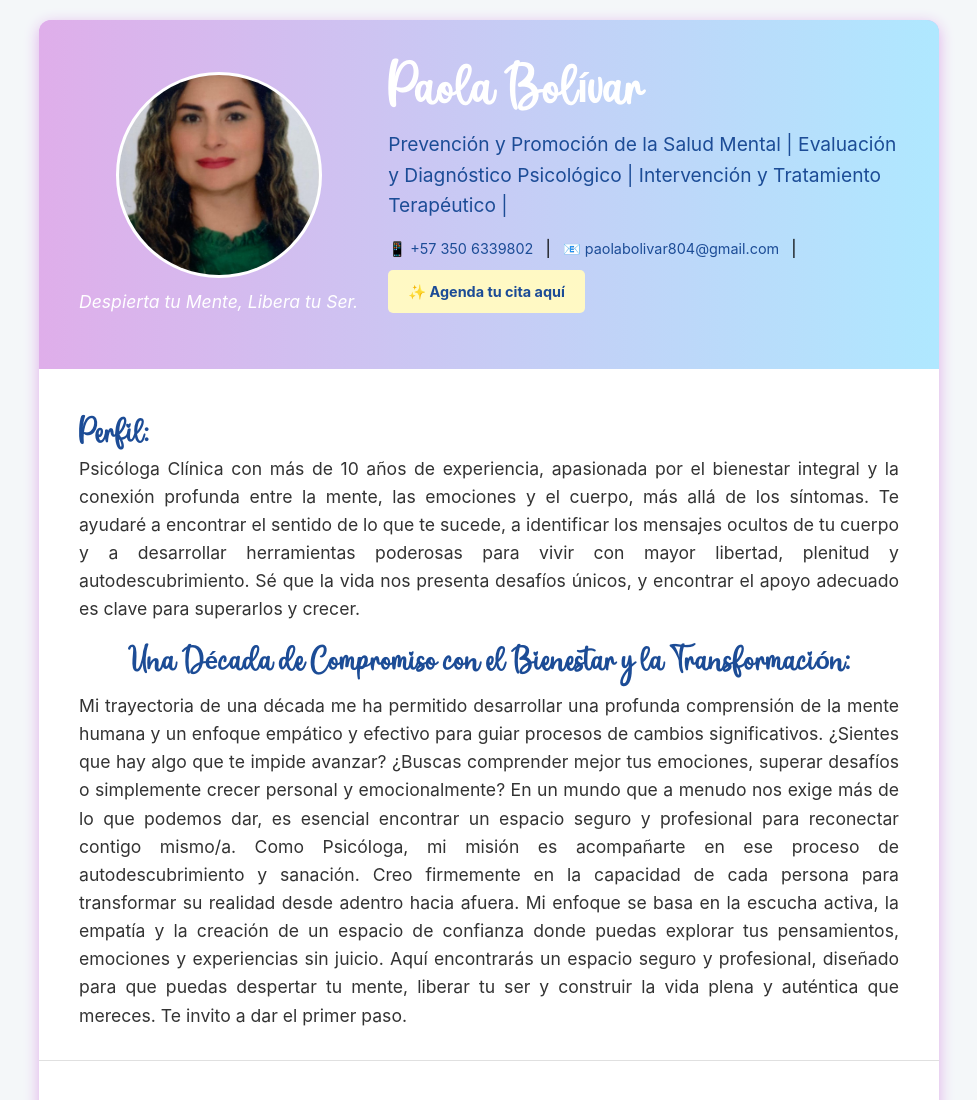
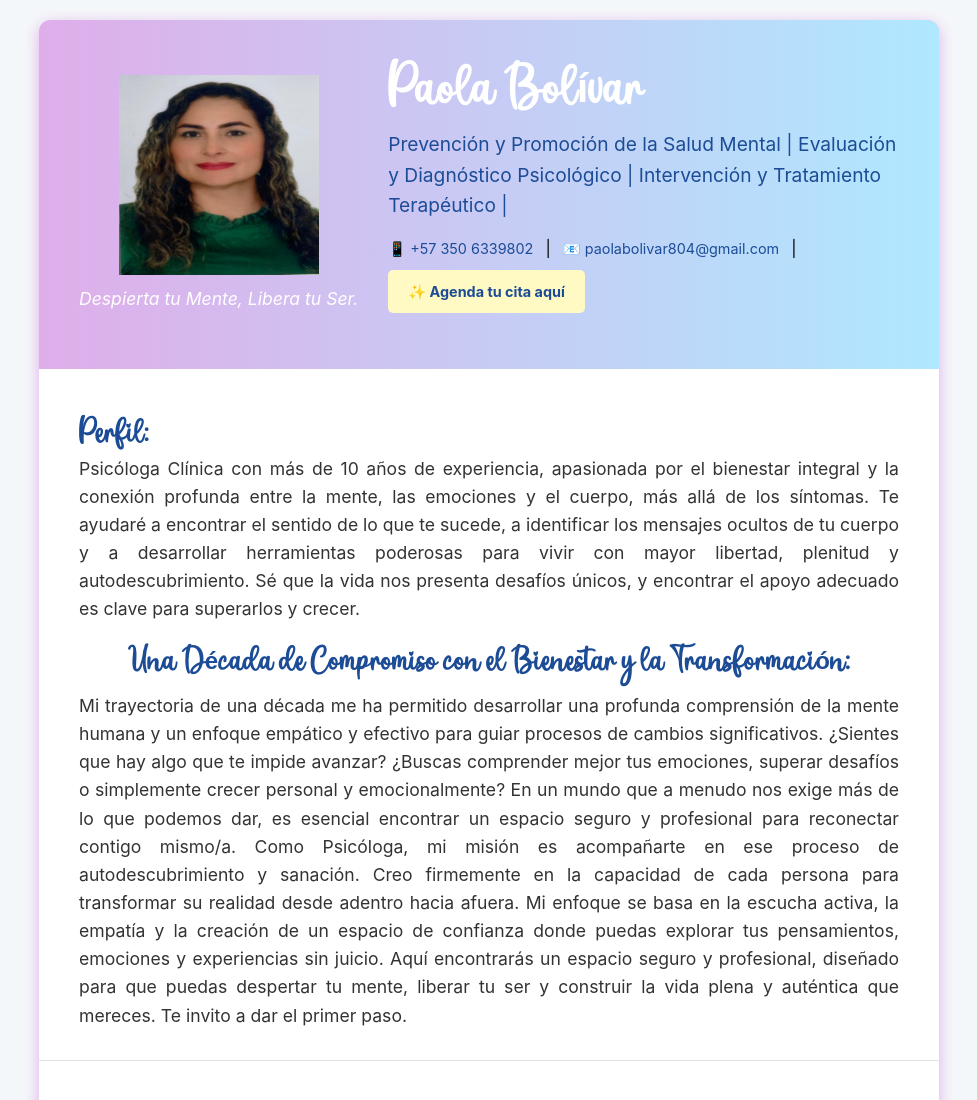
Before and after one commit to jmb8632458/SitioWebPaola, a plain HTML site: page index.html in a window 1280 px wide. Shown: the top 1100 px of the page, without its empty margins (151-1128 px from the left). Drawn offline with Linux system fonts and the light colour scheme.

Commit message:
OtroCambioHPaLaFoto

```diff
--- a/style.css
+++ b/style.css
@@ -75,11 +75,6 @@ body {
 .logo {
     width: 200px;
     height: 200px;
-    border-radius: 50%;
-    border: 3px solid var(--bg-white);
-    object-fit: cover; /* Cambia contain por cover */
-    background-color: var(--bg-white);
-    flex-shrink: 0;
 }
 
 .logo-slogan {
```
